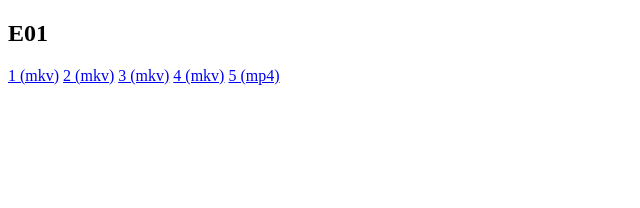
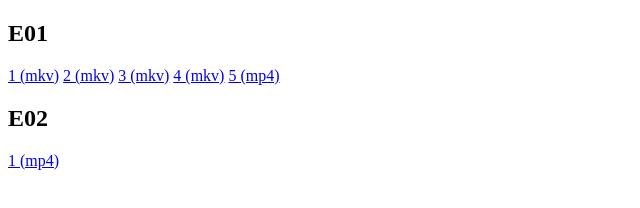
Before and after one commit to DeelerDev/S28, a plain HTML site: page index.html in a window 1280 px wide. Shown: the whole page, without its empty margins (0-640 px from the left). Drawn offline with Linux system fonts and the light colour scheme.

Commit message:
Update index.html

```diff
--- a/index.html
+++ b/index.html
@@ -12,5 +12,8 @@
   <a href="https://download.gg/en/file-18914219_b13f19a3ed997459" target=_blank>3 (mkv)</a>
   <a href="https://archive.org/download/SPS28E01/South%20Park%20S28E01%20Twisted%20Christian%201080p%20PMTP%20WEB-DL%20DDP5%201%20H%20264-STC%5BEZTVx.to%5D.mkv" target=_blank>4 (mkv)</a>
   <a href="https://archive.org/download/SPS28E01/South%20Park%20S28E01%20Twisted%20Christian%201080p%20PMTP%20WEB-DL%20DDP5%201%20H%20264-STC%5BEZTVx.to%5D.mp4" target=_blank>5 (mp4)</a>
+
+  <h2>E02</h2>
+  <a href="https://archive.org/download/SPs28e02/South.Park.S28E02.1080p.WEB.h264-EDITH%5BEZTVx.to%5D.mp4" target_blank>1 (mp4) </a>
 </body>
 </html>
```
